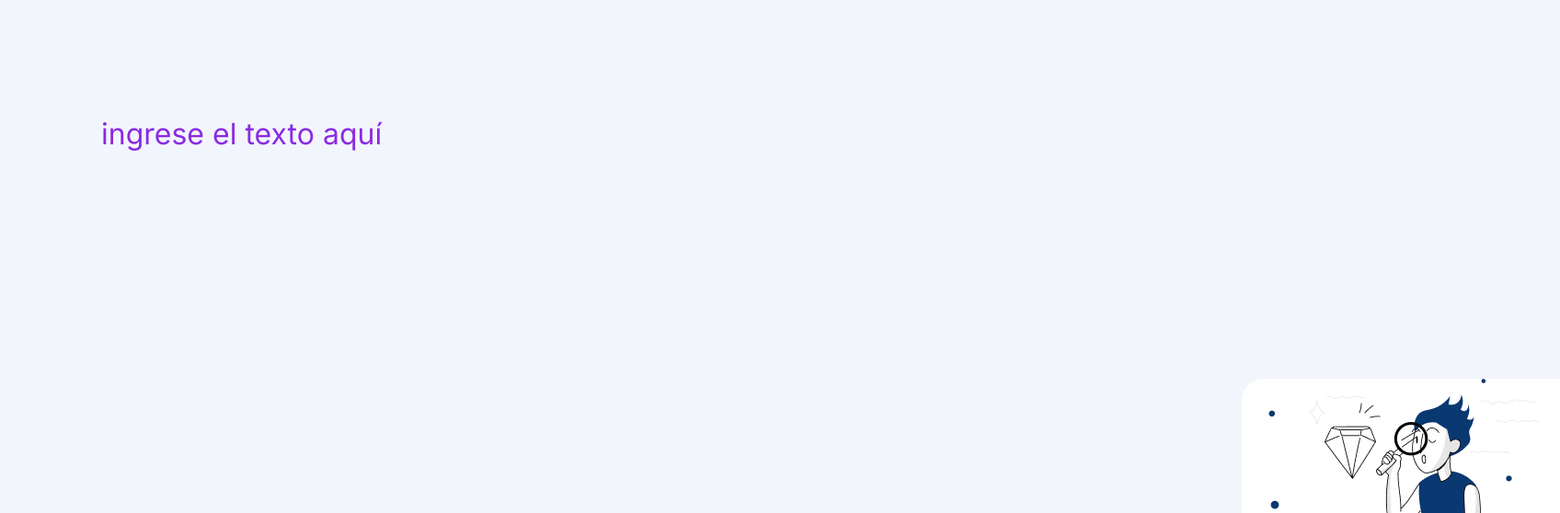
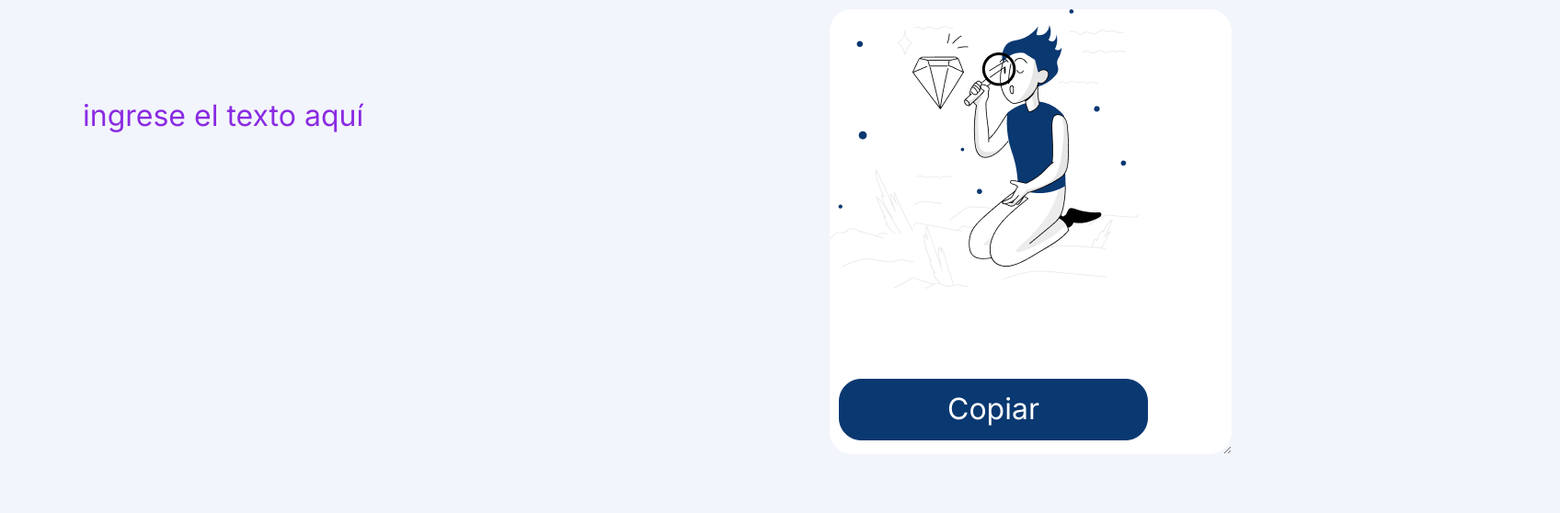
Before and after one commit to tuti2500/Encriptador, a plain HTML site: page index.html in a window 1280 px wide. Shown: the part 142-700 px from the top of the page at 92% size, 1696 px wide, since content can reach past the window. Drawn offline with Linux system fonts and the light colour scheme.

Commit message:
actualizacion

```diff
--- a/imagenes/styles.css
+++ b/imagenes/styles.css
@@ -88,10 +88,3 @@ main {
   color: #495057;
   font-size: 18px;
 }
-
-.contenido {
-  display: flex;
-  justify-content: space-between;
-  align-items: center;
-  padding: 20px;
-}
```
